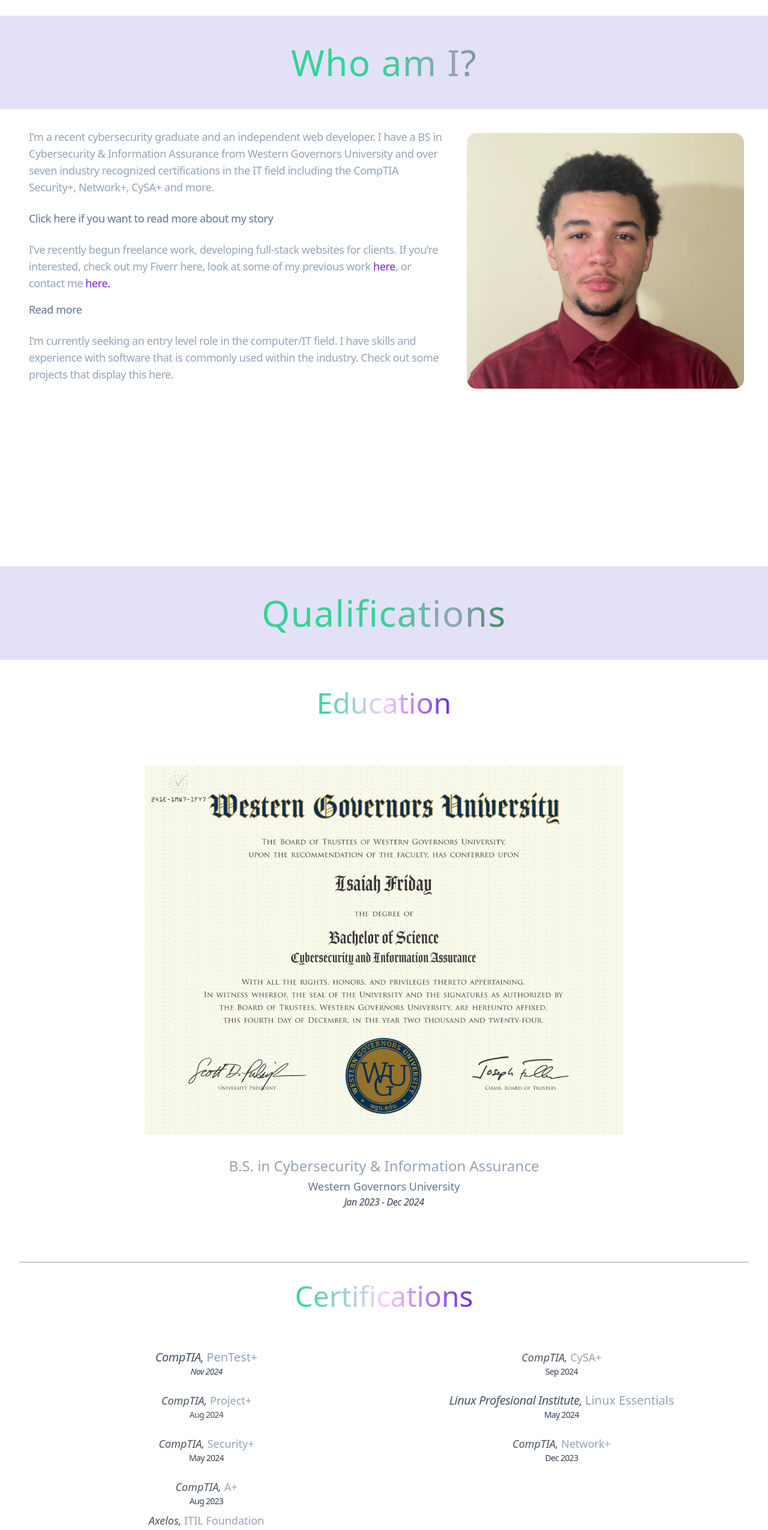
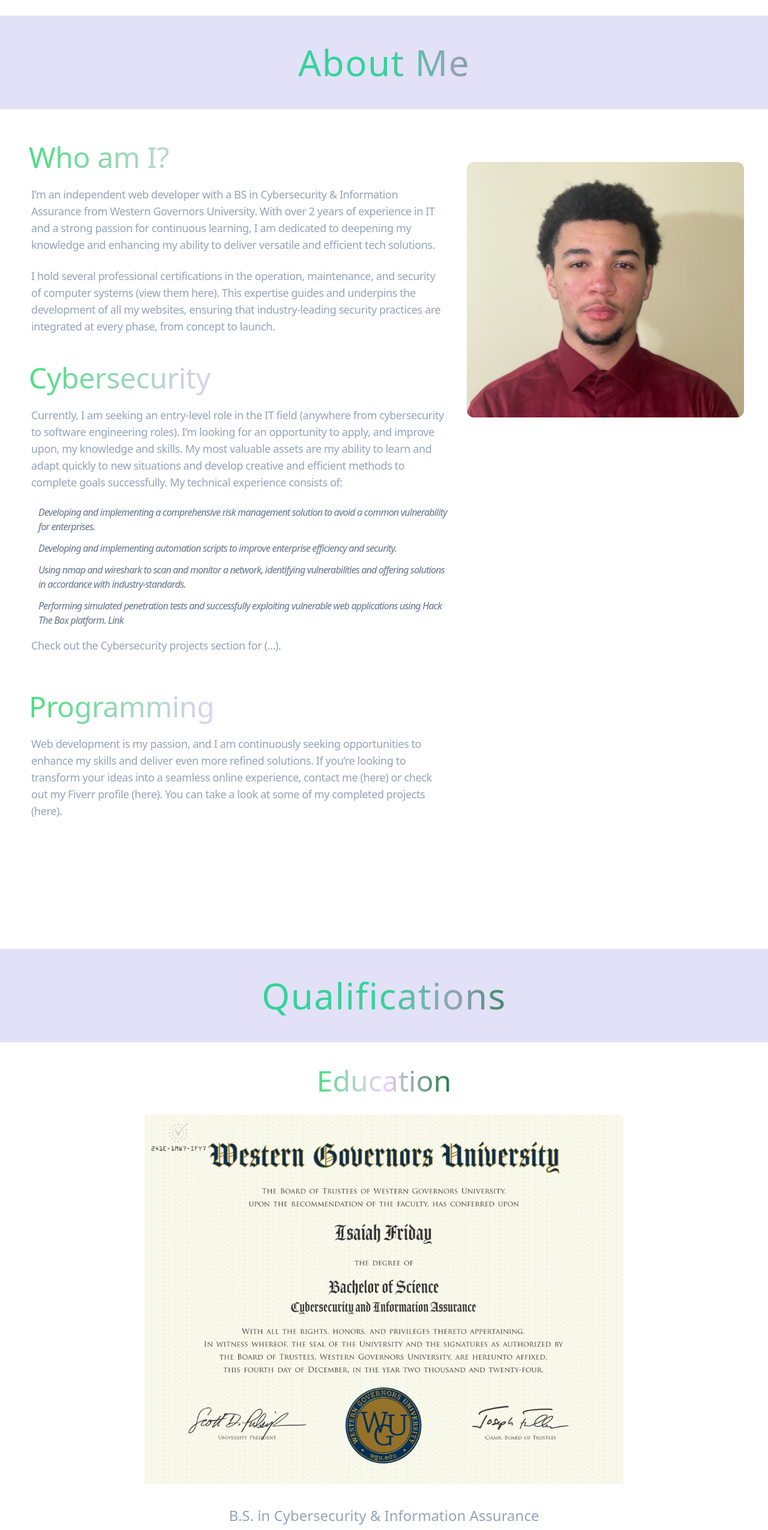
Before and after one commit to zayfriday/portfolio-web, a React (Create React App) app: page / in a window 1280 px wide. Shown: the part 1006-3557 px from the top of the page at 60% size. Built offline with nearby package versions, Linux system fonts and the light colour scheme.

Commit message:
MVP deploy

```diff
--- a/src/App.js
+++ b/src/App.js
@@ -29,11 +29,10 @@ function App() {
         <About />
         <Qualifications />
         <Projects />
-
         <Contact />
       </div>
 
-      <div className='py-4'>
+      <div className='flex flex-col'>
         <Footer />
       </div>
     </div>
--- a/src/components/About.js
+++ b/src/components/About.js
@@ -18,7 +18,7 @@ function About() {
 
 
     return (
-        <div id="about" className='flex flex-col lg:my-20 py-20 text-slate-400 tracking-tight'>
+        <div id="about" className='flex flex-col lg:my-20 pb-30 lg:py-20  text-slate-400 tracking-tight'>
 
             <motion.div
              whileInView={{ opacity: 1, y: 0 }}
@@ -31,118 +31,122 @@ function About() {
                     transition={{ duration: 0.75 }}
                     className='bg-gradient-to-r from-emerald-400 from-50% via-slate-400 via-60% to-green-700 to-70% bg-clip-text text-transparent
                     font-thin text-center text-5xl lg:text-6xl tracking-wide my-auto p-2'>
-                        Who am I?
+                        About Me
                 </motion.h2>
             </motion.div>
 
             <div className='flex flex-wrap flex-row-reverse my-4 justify-center lg:justify-start items-start text-md lg:text-lg'>
                 {/* Picture div */}
-                <div className='flex w-full my-auto lg:w-2/5 lg:pl-4 lg:pr-2 items-center justify-center'>
+                <div className='flex w-full lg:w-2/5 p-2 lg:pl-4 lg:pr-2 items-center justify-center'>
                     <motion.img
                      initial={{ x: 300, opacity: 0}}
                      whileInView={{ x: 0, opacity: 1}}
                      transition={{ duration: 1 }}
-                     className='my-4 lg:mt-2 lg:mb-10 rounded-2xl w-9/10 h-auto' src={pfp} alt="profile_pic" />
+                     className='lg:mt-12 rounded-xl w-9/10 h-auto' src={pfp} alt="profile_pic" />
                 </div>
 
                 {/* Bio div */}
                 <motion.div className='w-full flex flex-col lg:w-3/5 px-4'>
+                    <motion.h3
+                     initial={{ x: -300, opacity: 0}}
+                     whileInView={{ x: 0, opacity: 1}}
+                     transition={{ duration: 0.75 }}
+                     className='block lg:text-left py-6 text-4xl lg:text-5xl font-extralight
+                     bg-gradient-to-r from-green-400 via-fuchsia-200 to-green-700 bg-clip-text text-transparent'>
+                        Who am I?
+                    </motion.h3>
                     <motion.p
                     initial={{ x: -300, opacity: 0}}
                     whileInView={{ x: 0, opacity: 1}}
                     transition={{ duration: 1 }}
-                    className='pb-6'>
-                        I’m a recent cybersecurity graduate and an independent web developer. I have a BS in Cybersecurity & Information Assurance
-                        from Western Governors University and over seven industry recognized certifications in the IT field including
-                        the CompTIA Security+, Network+, CySA+ and more.
+                    className='pb-6 pl-1'>
+                        I’m an independent web developer with a BS in Cybersecurity & Information Assurance from Western Governors University.
+                        With over 2 years of experience in IT and a strong passion for continuous learning, I am dedicated to deepening my knowledge
+                        and enhancing my ability to deliver versatile and efficient tech solutions.
                     </motion.p>
-
-                    {/* readmore1 conditional view */}
-                    {!readMore1 ?
-                    (<div>
-                        <motion.button
-                        initial={{ x: -300, opacity: 0}}
-                        whileInView={{ x: 0, opacity: 1}}
-                        transition={{ duration: 1 }}
-                        className='pb-2 text-slate-500 duration-200 ease-in-out hover:text-slate-800 transition-colors text-left'
-                        onClick={readMoreBtn1}>
-                            Click here if you want to read more about my story
-                        </motion.button>
-                    </div>) :
-                    (<div>
-                        <motion.p
-                        initial={{ opacity: 0, scale: 0}}
-                        animate={{ opacity: 1, scale: 1}}
-                        transition={{ duration: 0.3, ease: "easeInOut"}}
-                         className='pb-2'>
-                            Tell my background story of how I got into tech and stuff.
-                        </motion.p>
-
-                        <motion.button
-                        initial={{ opacity: 0, scale: 0}}
-                        animate={{ opacity: 1, scale: 1}}
-                        transition={{ duration: 0.3, ease: "easeInOut"}}
-                        className='pb-2 text-slate-500 duration-200 ease-in-out hover:text-slate-800 transition-colors'
-                        onClick={readMoreBtn1}>
-                            Show less
-                        </motion.button>
-                    </div>)}
 
                     <motion.p
                     initial={{ x: -300, opacity: 0}}
                     whileInView={{ x: 0, opacity: 1}}
                     transition={{ duration: 1 }}
-                    className=' my-4'>
-                        I’ve recently begun freelance work, developing full-stack websites for clients. If you’re interested,
-                        check out my Fiverr here, look at some of my previous work&nbsp;
-                        <a href="#cyber-proj" className=' text-purple-700 hover:text-blue-600 active:text-blue-900
-                        transition-colors duration-150'>here</a>, or contact me&nbsp;
-                        <a href="#contact" className=' text-purple-700 hover:text-blue-600 active:text-blue-900
-                        transition-colors duration-150'>here.</a>
+                    className='pb-6 pl-1'>
+                        I hold several professional certifications in the operation, maintenance, and security of computer systems (view them here).
+                        This expertise guides and underpins the development of all my websites, ensuring that industry-leading security practices are integrated at every phase,
+                        from concept to launch.
                     </motion.p>
 
-                    {/* readmore2 conditional view */}
-                    {!readMore2 ?
-                    (<div>
-                        <motion.button
-                        initial={{opacity: 0}}
+
+                    <div>
+                        <motion.h3
+                         initial={{ x: -300, opacity: 0}}
+                         whileInView={{ x: 0, opacity: 1}}
+                         transition={{ duration: 1 }}
+                         className='block lg:text-left py-6 text-4xl lg:text-5xl font-extralight
+                         bg-gradient-to-r from-green-400 via-fuchsia-200 to-green-700 bg-clip-text text-transparent'>
+                            Cybersecurity
+                        </motion.h3>
+
+                        <motion.p
+                        initial={{ x: -300, opacity: 0}}
                         whileInView={{ x: 0, opacity: 1}}
                         transition={{ duration: 1 }}
-                        className='pb-2 text-slate-500 duration-200 ease-in-out hover:text-slate-800 transition-colors'
-                        onClick={readMoreBtn2}>
-                            Read more
-                        </motion.button>
-                    </div>) :
-                    (<div>
-                        <motion.p
-                        initial={{ opacity: 0, scale: 0}}
-                        animate={{ opacity: 1, scale: 1}}
-                        transition={{ duration: 0.3, ease: "easeInOut"}}
-                        className='pb-2'>
-                            More about skills and xp.
+                        className='pb-6 pl-1'>
+                            Currently, I am seeking an entry-level role in the IT field (anywhere from cybersecurity to software engineering roles).
+                            I’m looking for an opportunity to apply, and improve upon, my knowledge and skills. My most valuable assets are
+                            my ability to learn and adapt quickly to new situations and develop creative and efficient methods to complete goals successfully.
+                            My technical experience consists of:
                         </motion.p>
 
-                        <motion.button
-                        initial={{ opacity: 0, scale: 0}}
-                        animate={{ opacity: 1, scale: 1}}
-                        transition={{ duration: 0.3, ease: "easeInOut"}}
-                        className='pb-2 text-slate-500 duration-200 ease-in-out hover:text-slate-800 transition-colors'
-                        onClick={readMoreBtn2}>
-                            Show less
-                        </motion.button>
-                    </div>)}
+                        <motion.ul
+                         initial={{ x: -300, opacity: 0}}
+                         whileInView={{ x: 0, opacity: 1}}
+                         transition={{ duration: 1.2 }}
+                         className='pl-4 pb-1 text-base tracking-tighter text-slate-500 italic'>
+                            <li className='pb-3'>
+                                Developing and implementing a comprehensive risk management solution to avoid a common vulnerability for enterprises.
+                            </li>
+                            <li className='pb-3'>
+                                Developing and implementing automation scripts to improve enterprise efficiency and security.
+                            </li>
+                            <li className='pb-3'>
+                                Using nmap and wireshark to scan and monitor a network, identifying vulnerabilities and offering solutions in accordance with industry-standards.
+                            </li>
+                            <li className='pb-3'>
+                                Performing simulated penetration tests and successfully exploiting vulnerable web applications using Hack The Box platform. Link
+                            </li>
+                        </motion.ul>
 
-                    <motion.p
-                    initial={{ x: -100, opacity: 0}}
-                    whileInView={{ x: 0, opacity: 1}}
-                    transition={{ duration: 1 }}
-                    className='my-4'>
-                        I’m currently seeking an entry level role in the computer/IT field. I have skills and experience with software
-                        that is commonly used within the industry. Check out some projects that display this here.
-                    </motion.p>
+                        <motion.p
+                         initial={{ x: -300, opacity: 0}}
+                         whileInView={{ x: 0, opacity: 1}}
+                         transition={{ duration: 1 }}
+                         className='pb-6 pl-1'>
+                            Check out the Cybersecurity projects section for (...).
+                        </motion.p>
+                    </div>
+
+                    <div className='py-4'>
+                        <motion.h3
+                         initial={{ x: -300, opacity: 0}}
+                         whileInView={{ x: 0, opacity: 1}}
+                         transition={{ duration: 0.75 }}
+                         className='block lg:text-left py-6 text-4xl lg:text-5xl font-extralight
+                         bg-gradient-to-r from-green-400 via-fuchsia-200 to-green-700 bg-clip-text text-transparent'>
+                            Programming
+                        </motion.h3>
+
+                        <motion.p
+                        initial={{ x: -300, opacity: 0}}
+                        whileInView={{ x: 0, opacity: 1}}
+                        transition={{ duration: 1 }}
+                        className='pb-6 pl-1'>
+                            Web development is my passion, and I am continuously seeking opportunities to enhance my skills and deliver even more refined solutions.
+                            If you’re looking to transform your ideas into a seamless online experience, contact me (here) or check out my Fiverr profile (here).
+                            You can take a look at some of my completed projects (here).
+                        </motion.p>
+                    </div>
                 </motion.div>
             </div>
-
         </div>
     )
 }
--- a/src/components/Footer.js
+++ b/src/components/Footer.js
@@ -2,8 +2,8 @@ import React from 'react'
 
 function Footer() {
   return (
-    <div className='py-4 mx-4 flex flex-col'>
-        <p className='mx-4 text-right tracking-tighter text-sm'> @ 2024, Created by Isaiah Friday </p>
+    <div className='w-screen bg-fuchsia-800 bg-opacity-15 py-10 flex flex-col items-center'>
+        <p className='pt-2 pb-8 tracking-tighter text-sm'> @ 2024, Created by Isaiah Friday </p>
     </div>
   )
 }
--- a/src/components/Qualifications.js
+++ b/src/components/Qualifications.js
@@ -4,7 +4,7 @@ import degree_pic from '../assets/degree_ss.png'
 
 function Qualifications() {
     return (
-        <div id="qual" className='lg:my-20 py-20 flex flex-col items-center text-md lg:text-lg'>
+        <div id="qual" className='lg:mt-20 pb-10 lg:pb-20 flex flex-col items-center text-base lg:text-lg'>
 
             <motion.div
              whileInView={{ opacity: 1, y: 0 }}
@@ -21,22 +21,22 @@ function Qualifications() {
                 </motion.h2>
             </motion.div>
 
-            <div className='w-full flex flex-col items-center text-center pb-10'>
-                <motion.h2
-                 whileInView={{ opacity: 1, y: 0 }}
-                 initial={{ opacity: 0, y: -100 }}
-                 transition={{ duration: 0.8 }}
-                 className='my-4 pt-4 pb-8 block
-                 bg-gradient-to-r from-emerald-400 via-fuchsia-200 to-violet-700 bg-clip-text text-transparent text-4xl lg:text-5xl font-thin'>
+            <div className='w-full flex flex-col items-center text-center pb-5'>
+                <motion.h4
+                 initial={{ y: -100, opacity: 0}}
+                 whileInView={{ y: 0, opacity: 1}}
+                 transition={{ duration: 1 }}
+                 className='block lg:text-left pt-6 pb-2 text-4xl lg:text-5xl font-extralight
+                 bg-gradient-to-r from-green-400 via-fuchsia-200 to-green-700 bg-clip-text text-transparent'>
                     Education
-                </motion.h2>
+                </motion.h4>
 
                 <a className='relative group w-full lg:w-4/5 p-2 flex justify-center items-center'>
                     <motion.img
                      initial={{ x: -100, opacity: 0 }}
                      whileInView={{ x: 0, opacity: 1 }}
-                     transition={{ duration: 0.85 }}
-                     src={degree_pic} className='w-5/7 lg:w-5/6 h-auto mt-6 pb-4 rounded-sm' alt='degree_pic'/>
+                     transition={{ duration: 1 }}
+                     src={degree_pic} className='w-5/7 lg:w-5/6 h-auto mt-4 pb-4 rounded-sm' alt='degree_pic'/>
 
                     {/* Tooltip */}
                     {/* <span className="absolute z-5 hidden group-hover:inline-block top-0 right-0 mt-2 bg-gray-700 py-2 px-4 text-white text-sm rounded">
@@ -44,17 +44,17 @@ function Qualifications() {
                     </span>                    */}
                 </a>
 
-                <motion.h3
+                <motion.h4
                  initial={{ x: -100, opacity: 0 }}
                  whileInView={{ x: 0, opacity: 1 }}
-                 transition={{ duration: 1 }}
+                 transition={{ duration: 1.1 }}
                  className='text-xl lg:text-2xl mt-3 pb-1'>
                     B.S. in Cybersecurity & Information Assurance
-                </motion.h3>
+                </motion.h4>
                 <motion.p
                  initial={{ x: -100, opacity: 0 }}
                  whileInView={{ x: 0, opacity: 1 }}
-                 transition={{ duration: 1.1 }}
+                 transition={{ duration: 1.15 }}
                  className='font-normal text-lg text-slate-500'>
                     Western Governors University
                 </motion.p>
@@ -67,28 +67,28 @@ function Qualifications() {
                 </motion.p>
             </div>
 
-            <motion.div className='w-full border-b border-slate-700 border-opacity-50 pb-12' />
-
-            <motion.h2
-             whileInView={{ opacity: 1, y: 0 }}
-             initial={{ opacity: 0, y: -100 }}
-             transition={{ duration: 0.8 }}
-             className='my-4 pt-4 block pb-8
-             bg-gradient-to-r from-emerald-400 via-fuchsia-200 to-violet-700 bg-clip-text text-transparent text-4xl lg:text-5xl font-thin'>
-                Certifications
-            </motion.h2>
+            <motion.div className='w-full border-b border-slate-700 border-opacity-50 my-4' />
 
             {/* Certifications view, 2 columns for lg screen, 1 for smaller  */}
+            <motion.h4
+                 initial={{ y: -100, opacity: 0}}
+                 whileInView={{ y: 0, opacity: 1}}
+                 transition={{ duration: 0.75 }}
+                 className='block lg:text-left py-5 text-4xl lg:text-5xl font-extralight
+                 bg-gradient-to-r from-green-400 via-fuchsia-200 to-green-700 bg-clip-text text-transparent'>
+                    Certifications
+            </motion.h4>
+
             <div className='w-full lg:w-4/7 flex flex-wrap px-4 py-2'>
 
                 <div className='w-full lg:w-1/2 flex flex-col pb-4 items-center text-center p-2'>
-                    <motion.h3
+                    <motion.h4
                         initial={{ x: -100, opacity: 0 }}
                         whileInView={{ x: 0, opacity: 1 }}
                         transition={{ duration: 1 }}
                         className='text-xl'>
                             <a className='text-slate-600 italic tracking-tight'>CompTIA, </a> PenTest+
-                    </motion.h3>
+                    </motion.h4>
                     <motion.p
                         initial={{ x: -100, opacity: 0 }}
                         whileInView={{ x: 0, opacity: 1 }}
@@ -99,13 +99,13 @@ function Qualifications() {
                 </div>
 
                 <div className='w-full lg:w-1/2 text-lg flex flex-col pb-4 items-center p-2'>
-                    <motion.h3
+                    <motion.h4
                         initial={{ x: -100, opacity: 0 }}
                         whileInView={{ x: 0, opacity: 1 }}
                         transition={{ duration: 1 }}
                         className='text-lg'>
                        <a className='text-gray-600 italic'>CompTIA, </a>CySA+
-                    </motion.h3>
+                    </motion.h4>
                     <motion.p
                         initial={{ x: -100, opacity: 0 }}
                         whileInView={{ x: 0, opacity: 1 }}
@@ -116,13 +116,13 @@ function Qualifications() {
                 </div>
 
                 <div className='w-full lg:w-1/2 text-lg flex flex-col pb-4 items-center p-2'>
-                    <motion.h3
+                    <motion.h4
                         initial={{ x: -100, opacity: 0 }}
                         whileInView={{ x: 0, opacity: 1 }}
                         transition={{ duration: 1 }}
                         className='text-lg'>
                        <a className='text-gray-600 italic'>CompTIA, </a>Project+
-                    </motion.h3>
+                    </motion.h4>
                     <motion.p
                         initial={{ x: -100, opacity: 0 }}
                         whileInView={{ x: 0, opacity: 1 }}
@@ -133,13 +133,13 @@ function Qualifications() {
                 </div>
 
                 <div className='w-full lg:w-1/2 flex flex-col pb-4 items-center text-center p-2'>
-                    <motion.h3
+                    <motion.h4
                         initial={{ x: -100, opacity: 0 }}
                         whileInView={{ x: 0, opacity: 1 }}
                         transition={{ duration: 1 }}
                         className='text-xl'>
                             <a className='text-slate-600 italic tracking-tight'>Linux Profesional Institute, </a> Linux Essentials
-                    </motion.h3>
+                    </motion.h4>
                     <motion.p
                         initial={{ x: -100, opacity: 0 }}
                         whileInView={{ x: 0, opacity: 1 }}
@@ -150,13 +150,13 @@ function Qualifications() {
                 </div>
 
                 <div className='w-full lg:w-1/2 text-lg flex flex-col pb-4 items-center p-2'>
-                    <motion.h3
+                    <motion.h4
                         initial={{ x: -100, opacity: 0 }}
                         whileInView={{ x: 0, opacity: 1 }}
                         transition={{ duration: 1 }}
                         className='text-lg'>
                        <a className='text-gray-600 italic'>CompTIA, </a>Security+
-                    </motion.h3>
+                    </motion.h4>
                     <motion.p
                         initial={{ x: -100, opacity: 0 }}
                         whileInView={{ x: 0, opacity: 1 }}
@@ -167,13 +167,13 @@ function Qualifications() {
                 </div>
 
                 <div className='w-full lg:w-1/2 text-lg flex flex-col pb-4 items-center p-2'>
-                    <motion.h3
+                    <motion.h4
                         initial={{ x: -100, opacity: 0 }}
                         whileInView={{ x: 0, opacity: 1 }}
                         transition={{ duration: 1 }}
                         className='text-lg'>
                        <a className='text-gray-600 italic'>CompTIA, </a>Network+
-                    </motion.h3>
+                    </motion.h4>
                     <motion.p
                         initial={{ x: -100, opacity: 0 }}
                         whileInView={{ x: 0, opacity: 1 }}
@@ -184,13 +184,13 @@ function Qualifications() {
                 </div>
 
                 <div className='w-full lg:w-1/2 text-lg flex flex-col pb-4 items-center p-2'>
-                    <motion.h3
+                    <motion.h4
                         initial={{ x: -100, opacity: 0 }}
                         whileInView={{ x: 0, opacity: 1 }}
                         transition={{ duration: 1 }}
                         className='text-lg'>
                        <a className='text-gray-600 italic'>CompTIA, </a>A+
-                    </motion.h3>
+                    </motion.h4>
                     <motion.p
                         initial={{ x: -100, opacity: 0 }}
                         whileInView={{ x: 0, opacity: 1 }}
@@ -200,13 +200,13 @@ function Qualifications() {
                     </motion.p>
 
                     <div className='w-full lg:w-1/2 text-lg flex flex-col pb-4 items-center p-2'>
-                        <motion.h3
+                        <motion.h4
                             initial={{ x: -100, opacity: 0 }}
                             whileInView={{ x: 0, opacity: 1 }}
                             transition={{ duration: 1 }}
                             className='text-lg'>
                        <a className='text-gray-600 italic'>Axelos, </a>ITIL Foundation
-                        </motion.h3>
+                        </motion.h4>
                         <motion.p
                             initial={{ x: -100, opacity: 0 }}
                             whileInView={{ x: 0, opacity: 1 }}
--- a/src/components/Technologies.js
+++ b/src/components/Technologies.js
@@ -1,6 +1,6 @@
 import React from 'react'
 import { RiReactjsLine } from 'react-icons/ri'
-import { SiGnubash, SiFirebase, SiNetlify, SiTailwindcss } from 'react-icons/si'
+import { SiFirebase, SiNetlify, SiTailwindcss } from 'react-icons/si'
 import { motion } from "framer-motion"
 
 const iconVariants = (time) => ({
```
Also changed, not shown: src/components/Contact.js (+10 -3 lines), src/components/Projects.js (+9 -5 lines).
